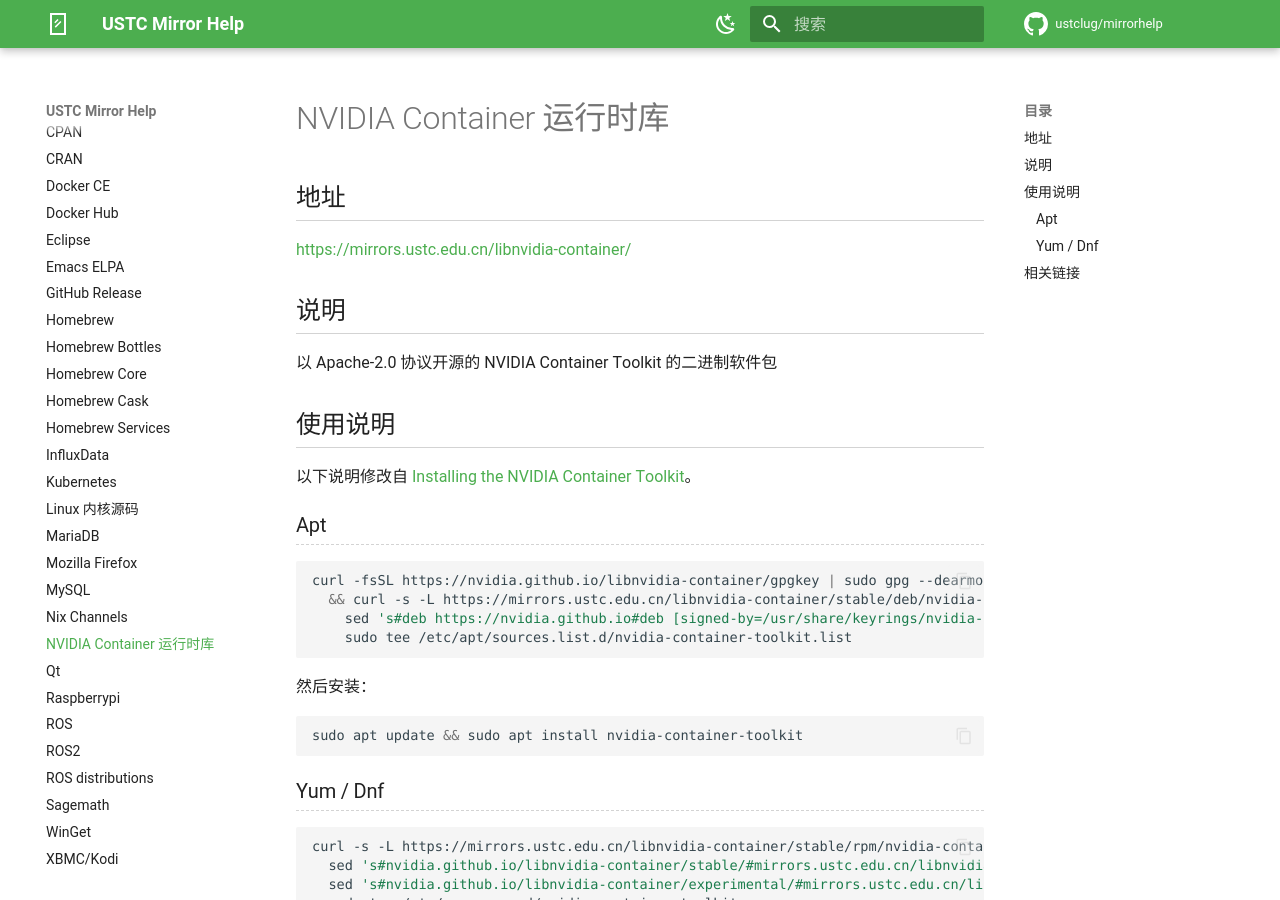
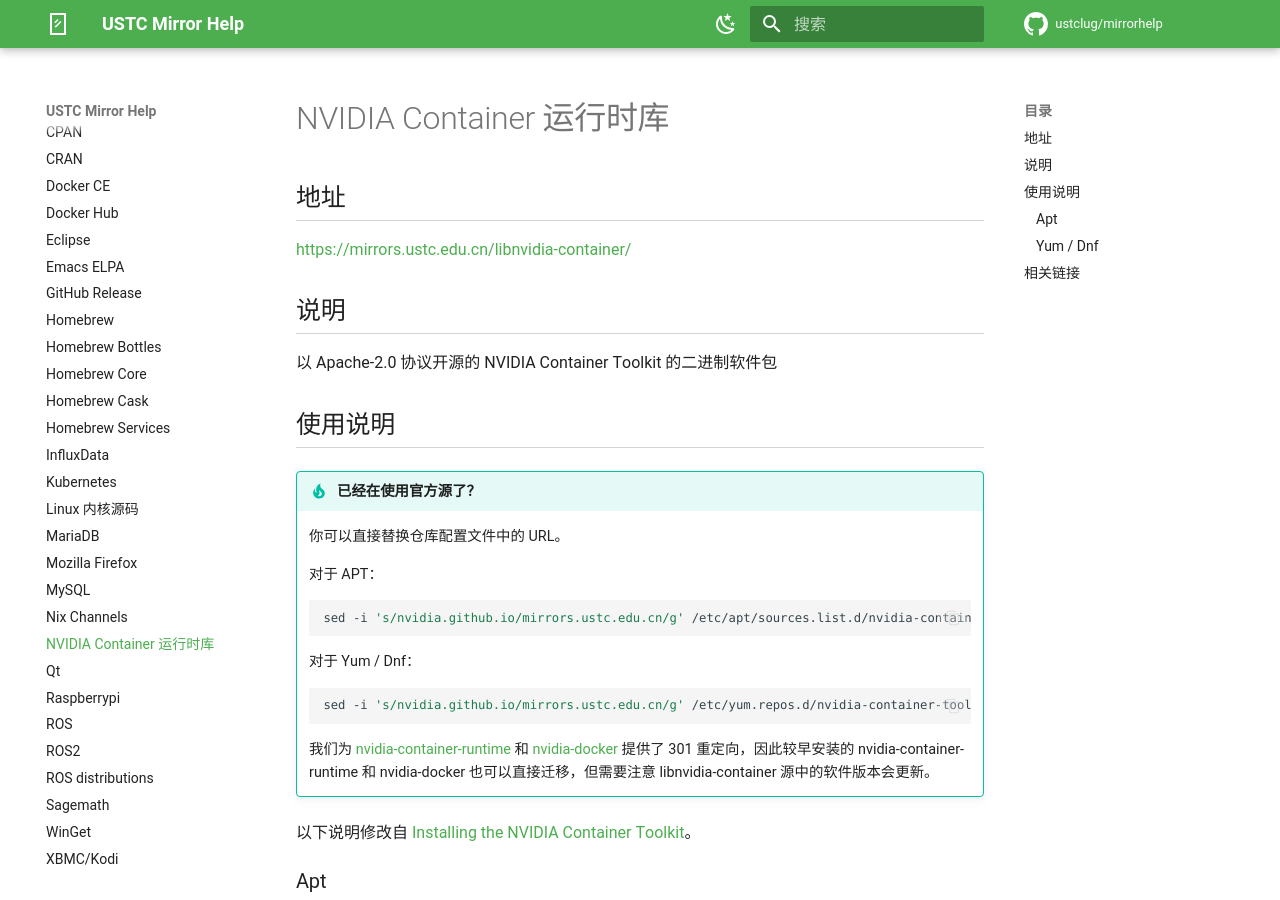
Before and after one commit to ustclug/mirrorhelp, an MkDocs documentation site: the page built from docs/libnvidia-container.md, in a window 1280 px wide and 900 px high. Built offline with MkDocs 1.6.1 and Material for MkDocs 9.7.7, drawn with Linux system fonts in a browser that asks for light colours; comment, search, counter and statistics services are not loaded.

Commit message:
libnvidia-container: Add migration guide

````diff
--- a/docs/libnvidia-container.md
+++ b/docs/libnvidia-container.md
@@ -10,11 +10,29 @@
 
 ## 使用说明
 
+!!! tip "已经在使用官方源了？"
+
+    你可以直接替换仓库配置文件中的 URL。
+
+    对于 APT：
+
+    ```shell
+    sed -i 's/nvidia.github.io/mirrors.ustc.edu.cn/g' /etc/apt/sources.list.d/nvidia-container-toolkit.list
+    ```
+
+    对于 Yum / Dnf：
+
+    ```shell
+    sed -i 's/nvidia.github.io/mirrors.ustc.edu.cn/g' /etc/yum.repos.d/nvidia-container-toolkit.repo
+    ```
+
+    我们为 [nvidia-container-runtime](https://github.com/NVIDIA/nvidia-container-runtime) 和 [nvidia-docker](https://github.com/NVIDIA/nvidia-docker) 提供了 301 重定向，因此较早安装的 nvidia-container-runtime 和 nvidia-docker 也可以直接迁移，但需要注意 libnvidia-container 源中的软件版本会更新。
+
 以下说明修改自 [Installing the NVIDIA Container Toolkit](https://docs.nvidia.com/datacenter/cloud-native/container-toolkit/latest/install-guide.html)。
 
 ### Apt
 
-```sh
+```shell
 curl -fsSL https://nvidia.github.io/libnvidia-container/gpgkey | sudo gpg --dearmor -o /usr/share/keyrings/nvidia-container-toolkit-keyring.gpg \
   && curl -s -L https://mirrors.ustc.edu.cn/libnvidia-container/stable/deb/nvidia-container-toolkit.list | \
     sed 's#deb https://nvidia.github.io#deb [signed-by=/usr/share/keyrings/nvidia-container-toolkit-keyring.gpg] https://mirrors.ustc.edu.cn#g' | \
@@ -23,13 +41,13 @@
 
 然后安装：
 
-```sh
+```shell
 sudo apt update && sudo apt install nvidia-container-toolkit
 ```
 
 ### Yum / Dnf
 
-```sh
+```shell
 curl -s -L https://mirrors.ustc.edu.cn/libnvidia-container/stable/rpm/nvidia-container-toolkit.repo | \
   sed 's#nvidia.github.io/libnvidia-container/stable/#mirrors.ustc.edu.cn/libnvidia-container/stable/#g' |
   sed 's#nvidia.github.io/libnvidia-container/experimental/#mirrors.ustc.edu.cn/libnvidia-container/experimental/#g' |
@@ -38,7 +56,7 @@
 
 然后安装：
 
-```sh
+```shell
 sudo yum install nvidia-container-toolkit
 ```
 
````
